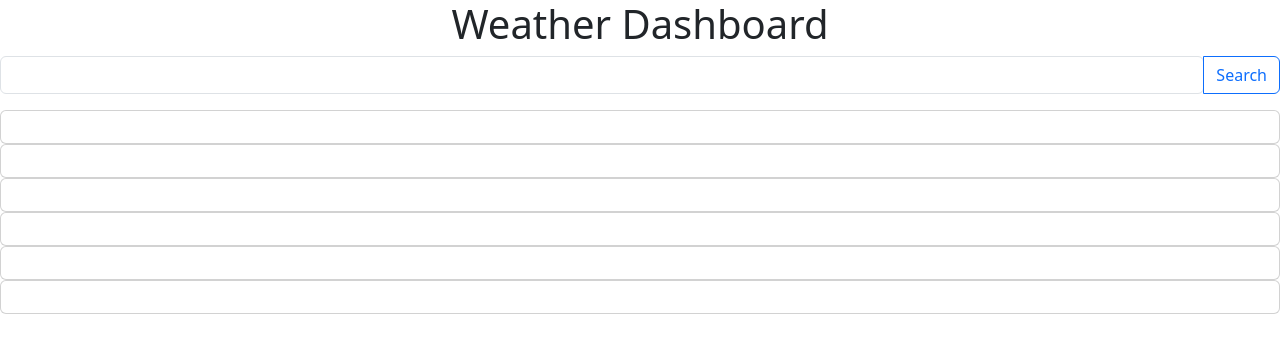
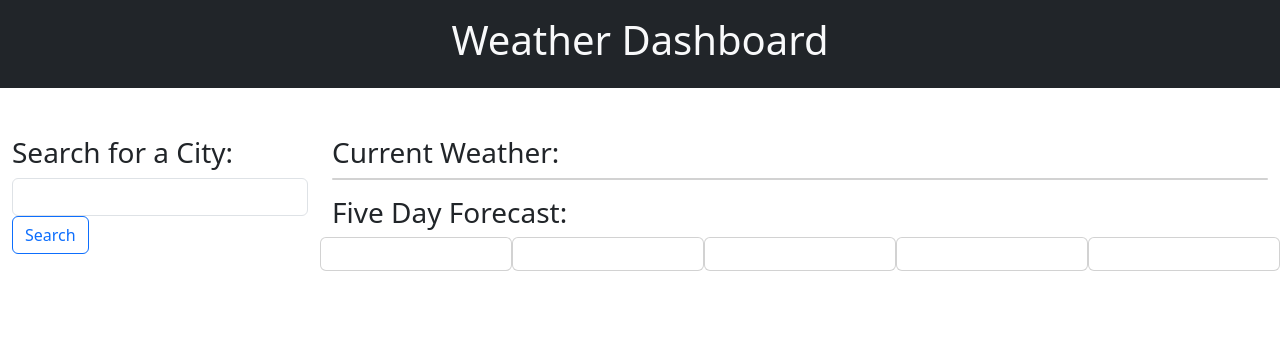
Before and after one commit to njohnson2897/my-weather-dashboard, a plain HTML site: page index.html in a window 1280 px wide. Drawn offline with nearby package versions, Linux system fonts and the light colour scheme.

Commit message:
reformats html with bootstrap

```diff
--- a/index.html
+++ b/index.html
@@ -12,57 +12,52 @@
 </head>
 
 <body>
-    <header class="container text-center">
+    <header class="container-fluid bg-dark  text-light mb-5 p-3 text-center">
         <h1> Weather Dashboard</h1>
     </header>
-    <main>
-        <aside>
-            <!-- https://mdbootstrap.com/docs/standard/forms/search/ -->
-            <div class="input-group">
+
+
+
+
+    <section class="container-fluid my-5">
+        <div class="row">
+            <div class="col-12 col-md-4 col-lg-3">
+                <h3>Search for a City:</h3>
                 <input type="search" id="cityInput" class="form-control rounded" placeholder="" aria-label="Search"
                     aria-describedby="search-addon" />
                 <button type="button" id='citySearchBtn' class="btn btn-outline-primary"
                     data-mdb-ripple-init>Search</button>
-            </div>
-            <div>
                 <ul id="search-history">
-                    <!-- This is where local storage will populate the recently searched cities -->
+
                 </ul>
             </div>
-        </aside>
-        <!-- all cards below from https://getbootstrap.com/docs/5.3/components/card/ -->
-        <div class="card">
-            <div id="current-forecast" class="card-body">
+            <div class="col-12 col-md-8 col-lg-9 mb-3">
+                <h3>Current Weather:</h3>
+                <div id="current-forecast" class="card mb-3">
 
                 </div>
-        </div>
-        <div>
-            <div class="card">
-                <div id="forecast-day-one" class="card-body">
+                    <div class="row">
+                        <h3>Five Day Forecast:</h3>
+                        <div id="forecast-day-one" class="col-2 card card-body">
 
                         </div>
-            </div>
-            <div class="card">
-                <div id="forecast-day-two" class="card-body">
+                        <div id="forecast-day-two" class="col-2 card card-body">
 
                         </div>
-            </div>
-            <div class="card">
-                <div id="forecast-day-three" class="card-body">
+                        <div id="forecast-day-three" class="col-2 card card-body">
 
                         </div>
-            </div>
-            <div class="card">
-                <div id="forecast-day-four" class="card-body">
+                        <div id="forecast-day-four" class="col-2 card card-body">
 
                         </div>
-            </div>
-            <div id="forecast-day-five" class="card">
-                <div class="card-body">
+                        <div id="forecast-day-five" class="col-2 card card-body">
 
                         </div>
             </div>
         </div>
+
+        </div>
+    </section>
 
 
     <script src="https://cdn.jsdelivr.net/npm/bootstrap@5.3.3/dist/js/bootstrap.bundle.min.js"
```
Lines whose indentation alone changed are shown as unchanged.
